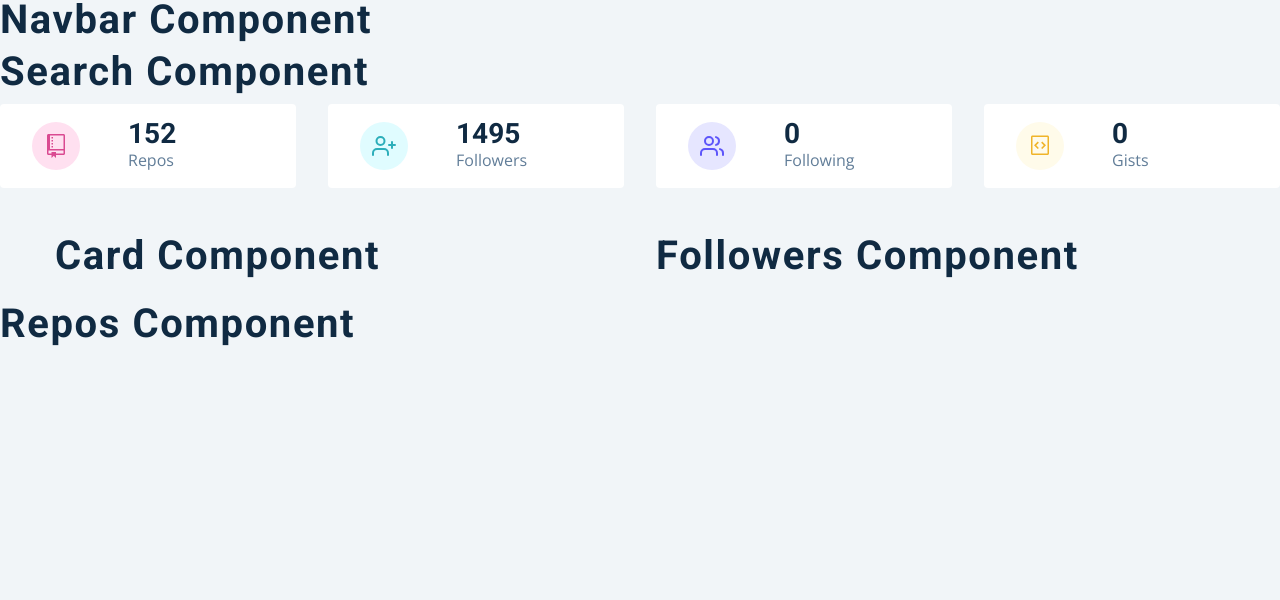
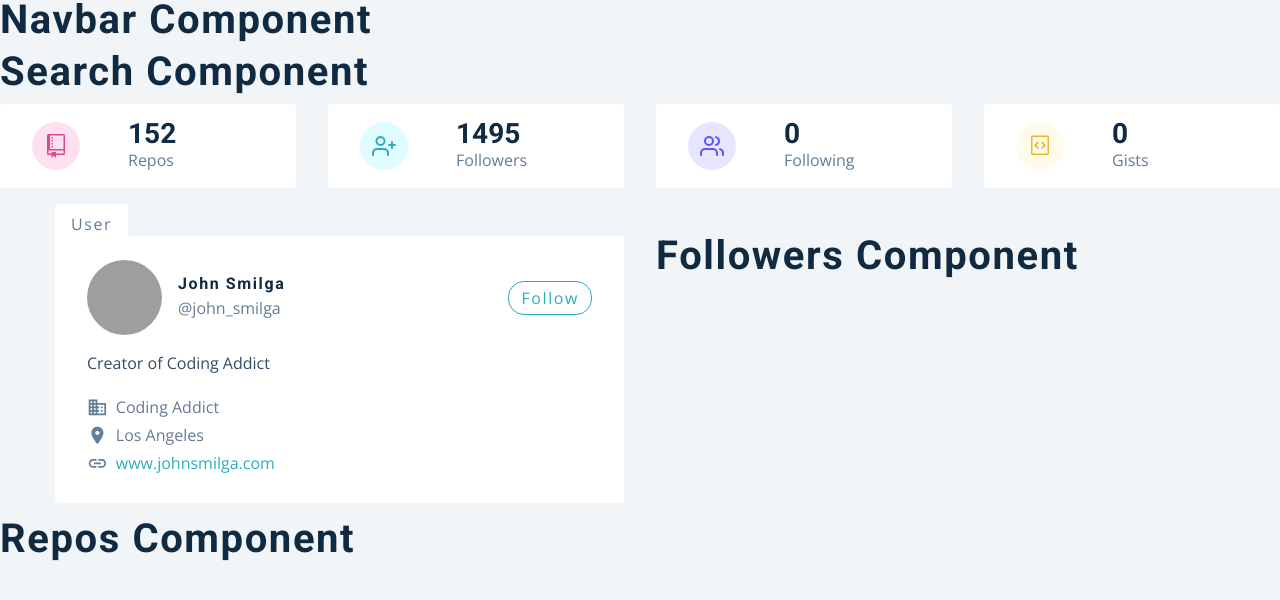
Before and after one commit to NateOs/React-Github-Users-Project, a React (Create React App) app: page / in a window 1280 px wide. Shown: the top 600 px of the page. Built offline with nearby package versions, Linux system fonts and the light colour scheme; grey boxes are pictures that could not be loaded.

Commit message:
Adding content to Component

```diff
--- a/src/components/Card.js
+++ b/src/components/Card.js
@@ -1,10 +1,31 @@
 import React from 'react';
-import { GithubContext } from '../context/context';
+import { GithubContext, useGlobalContext } from '../context/context';
 import styled from 'styled-components';
 import { MdBusiness, MdLocationOn, MdLink } from 'react-icons/md';
+
 const Card = () => {
-  return <h2>card component</h2>;
+  const { githubUser } = useGlobalContext()
+  const { avatar_url, html_url, name, company, blog, bio, location, twitter_username } = githubUser
+
+  return (
+    <Wrapper>
+      <header>
+        <img src={avatar_url} alt={name}/>
+        <div>
+          <h4>{name}</h4>
+          <p>@{twitter_username || 'username'}</p> {/*use def username if no username */}
+        </div>
+        <a href={html_url}>follow</a>
+      </header>
+      <p className='bio'>{bio}</p>
+      <div className='links'>
+        <p><MdBusiness />{company}</p>
+        <p><MdLocationOn />{location}</p>
+        <a href={`https://${blog}`}><MdLink />{blog}</a>
+      </div>
+    </Wrapper>)
 };
+
 const Wrapper = styled.article`
   background: var(--clr-white);
   padding: 1.5rem 2rem;
```
